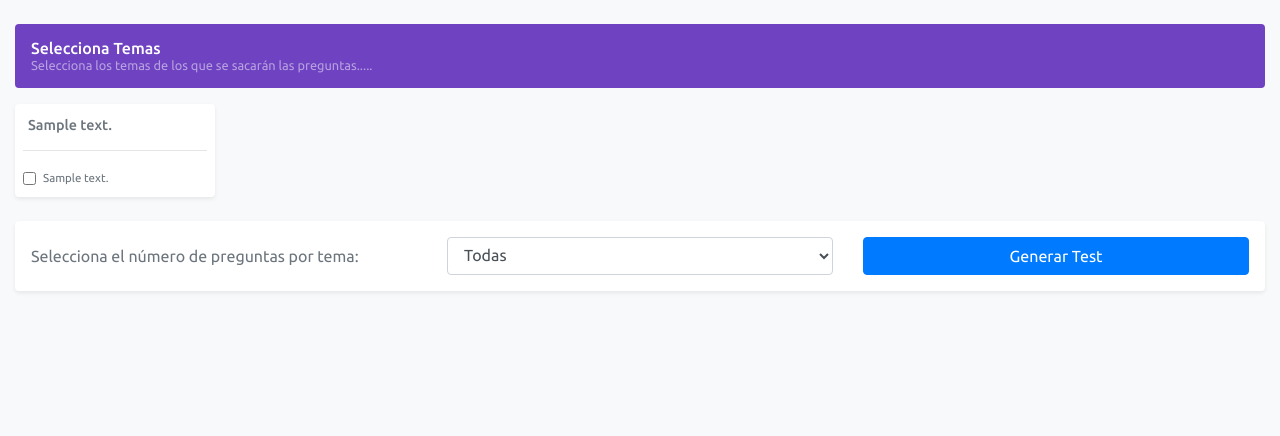
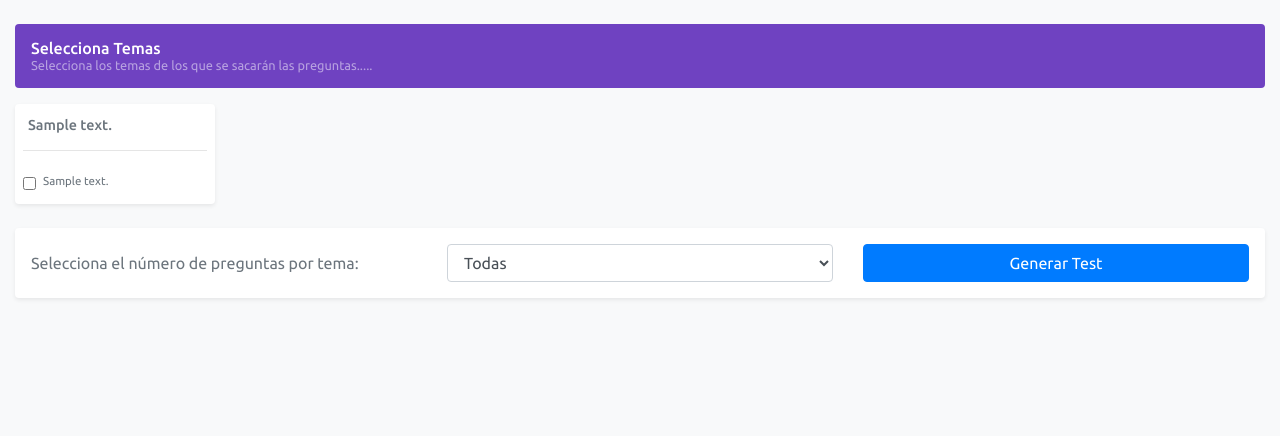
Before and after one commit to guilu/dbhacademy, a Spring app: template src/main/resources/templates/temas-seleccion.html in a window 1280 px wide. Shown: the part 72-508 px from the top of the page. Run offline with Thymeleaf, Linux system fonts and the light colour scheme; the template is opened without the code that fills it: most values are stand-ins (such as "Sample title", 1, 10 or a date in 2020); data that the repository does not hold is empty.

Commit message:
fixed: cuando solo queda una pregunta en error ahora deja repetirla, line-height en respuestas

```diff
--- a/src/main/resources/static/css/app.css
+++ b/src/main/resources/static/css/app.css
@@ -90,7 +90,7 @@ html {
 }
 
 
-.border-bottom { border-bottom: 1px solid #e5e5e5; }
+/*.border-bottom { border-bottom: 1px solid #e5e5e5; }*/
 
 .box-shadow { box-shadow: 0 .25rem .75rem rgba(0, 0, 0, .05); }
 
@@ -249,3 +249,11 @@ html {
 .contacts li {
  display: inline;
 }
+
+
+.form-check-input {
+	margin-top:.6rem;
+}
+.form-check-label {
+	line-height:1.8rem;
+}
--- a/src/main/resources/templates/fragments/pregunta.html
+++ b/src/main/resources/templates/fragments/pregunta.html
@@ -43,9 +43,9 @@
                     <i class="respuesta fa fa-check-circle" th:classappend="${respuesta.isCorrecta() ? 'c' : 'f'}" th:id="${respuesta.id}"></i>
                 </div>
             </div>
-            <div class="media-body pb-3 small border-gray" th:classappend="${ iter.last ? '' : 'border-bottom'}">
+            <div class="media-body pb-3 border-gray" th:classappend="${ iter.last ? '' : 'border-bottom'}">
                 <div class="form-check">
-                    <input class="form-check-input" type="radio" th:name="${'respuestas_of_' + pregunta.id}" id="defaultCheck1" th:id="${'r_'+respuesta.id}" style="margin-top:3px">
+                    <input class="form-check-input" type="radio" th:name="${'respuestas_of_' + pregunta.id}" id="defaultCheck1" th:id="${'r_'+respuesta.id}">
                     <label class="form-check-label" th:for="${'r_'+respuesta.id}" th:text="${respuesta.texto}">Texto de la respuesta 1:  pain itself, who seeks after it and wants to have it, simply because it is pain..."
                         What is Lorem Ipsum? Lorem Ipsum is </label>
                 </div>
```
Also changed, not shown: src/main/resources/templates/test.html (+15 -1 lines).
